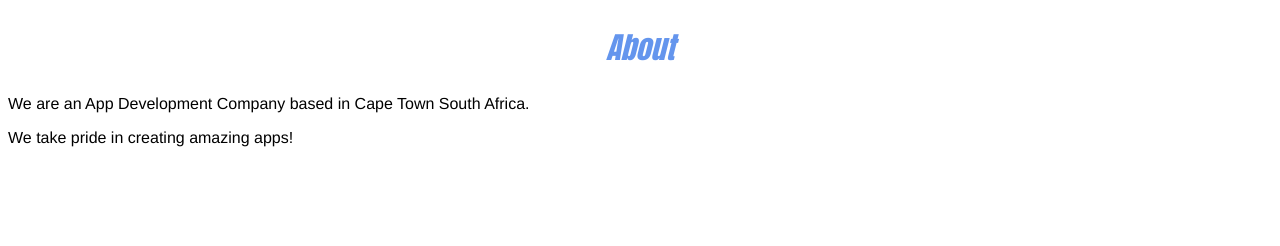
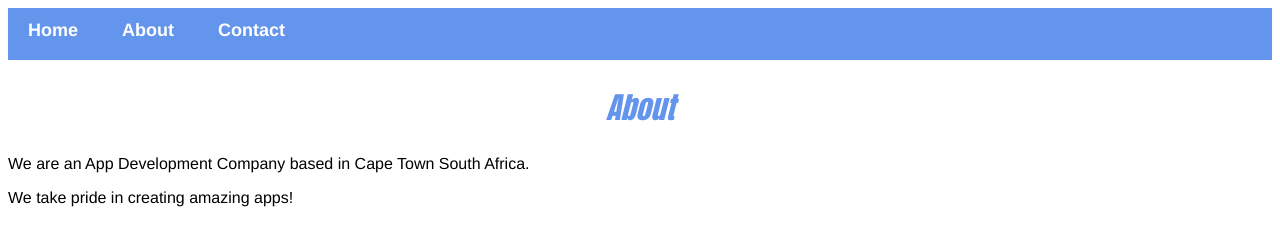
Before and after one commit to Christiaan-C-Cupido/FNB_App_Academy_2025, a plain HTML site: page FNB-App-Academy-Week2/superHeroApp/about.html in a window 1280 px wide. Drawn offline with Linux system fonts and the light colour scheme; files that its build step writes are made by us from their sources.

Commit message:
Add menu bar to page

```diff
--- a/FNB-App-Academy-Week2/superHeroApp/about.html
+++ b/FNB-App-Academy-Week2/superHeroApp/about.html
@@ -4,9 +4,14 @@
     <meta charset="UTF-8">
     <meta name="viewport" content="width=device-width, initial-scale=1.0">
     <title>SuperHero App</title>
-    <link rel="stylesheet" href="../stylesheet.css">
+    <link rel="stylesheet" href="./stylesheet.css">
 </head>
 <body>
+    <div id="menu">
+        <a href="index.html">Home</a>
+        <a href="about.html">About</a>
+        <a href="contact.html">Contact</a>
+    </div>
     <h2>About</h2>
     <p>We are an App Development Company based in Cape Town South Africa.</p>
     <p>We take pride in creating amazing apps!</p>
```
Also changed, not shown: FNB-App-Academy-Week2/superHeroApp/contact.html (+6 -1 lines), FNB-App-Academy-Week2/superHeroApp/index.html (+1 -1 lines).
